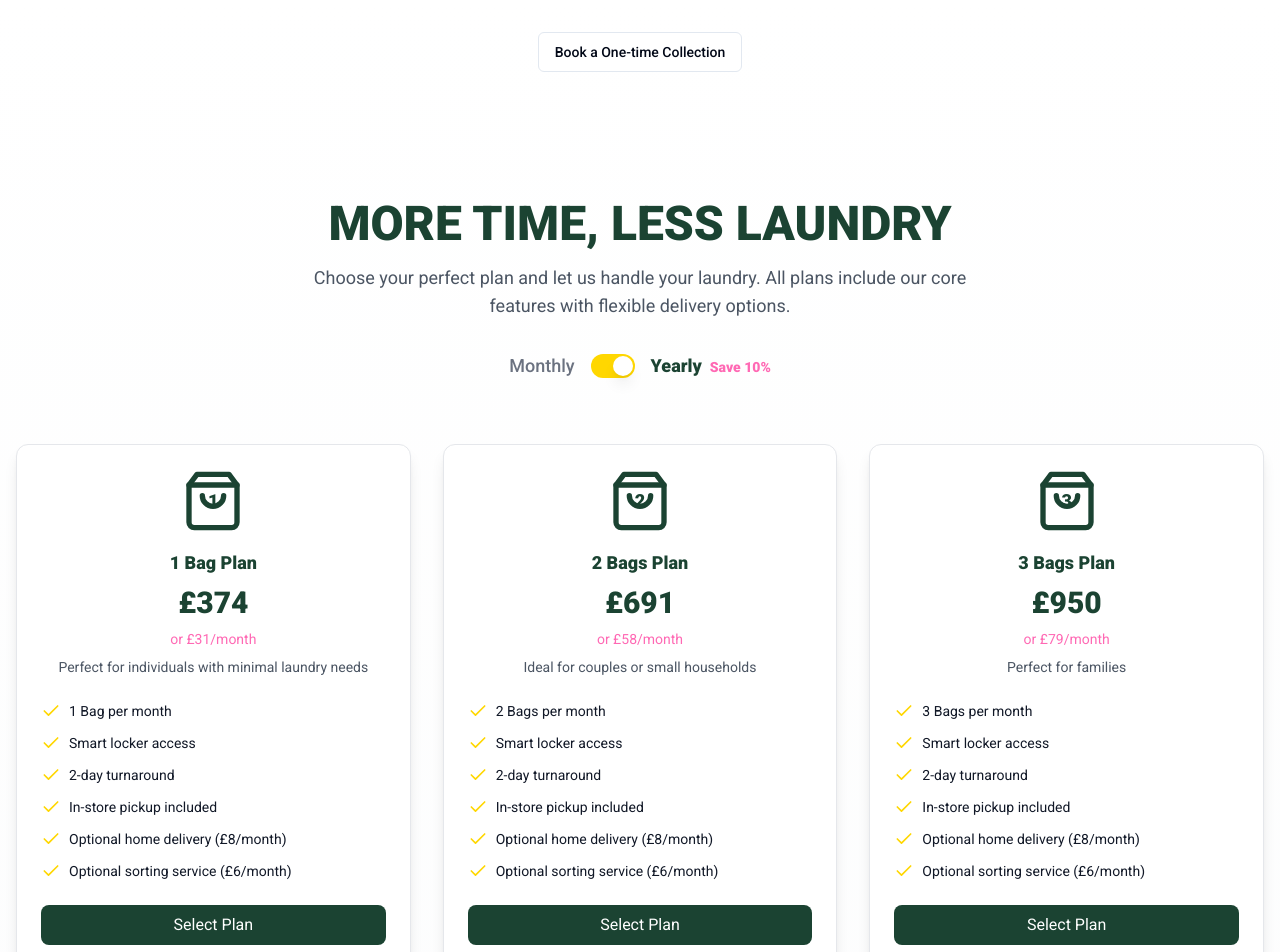
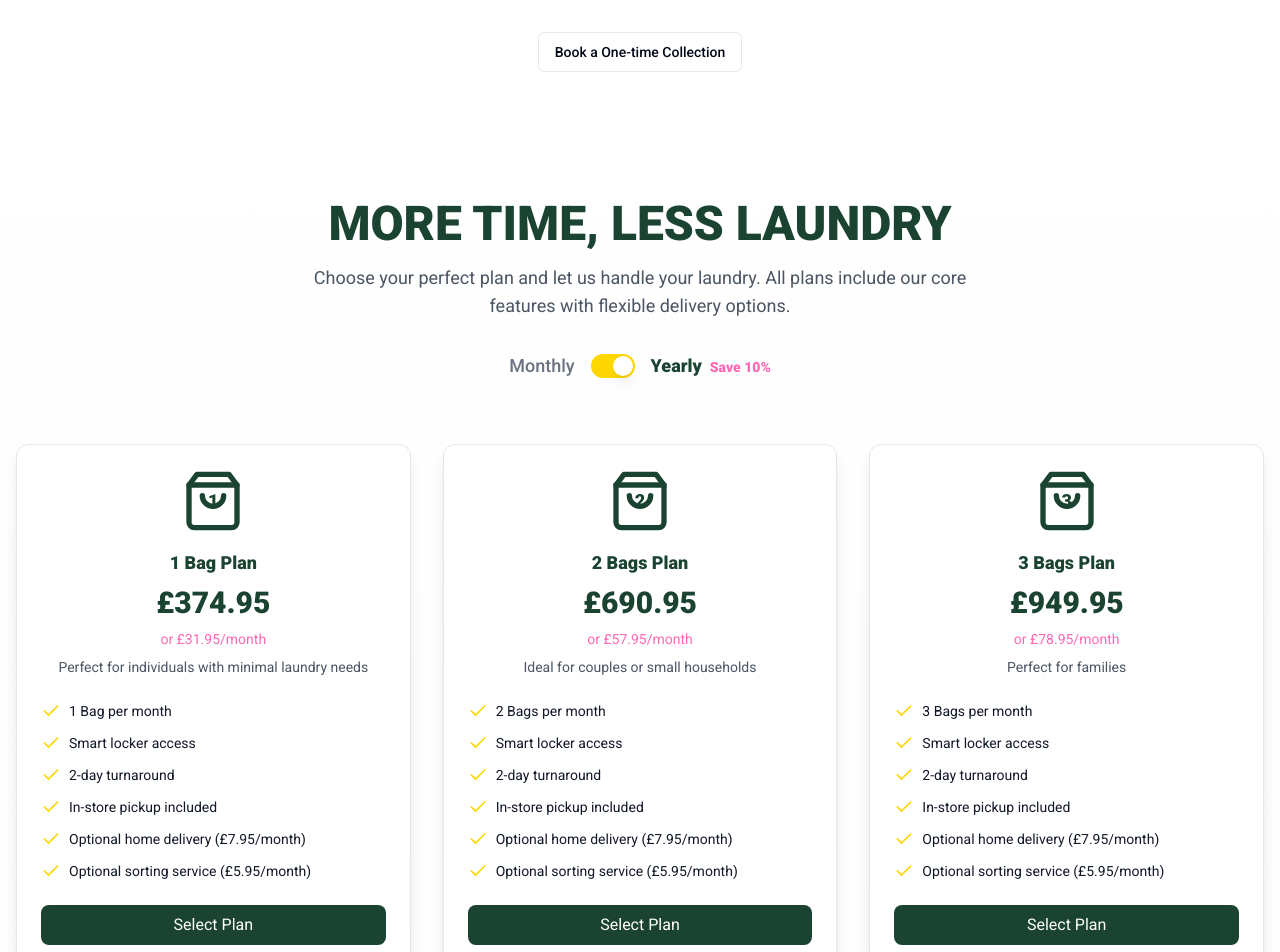
Before and after one commit to thecleanbean/cloud-subscription-hub-e5d188b0, a React (Vite) app: page / in a window 1280 px wide. Shown: the top 952 px of the page. Built offline with nearby package versions, Linux system fonts and the light colour scheme.

Commit message:
Update pricing to pence amounts
Changed the pricing values in the PricingSection and PricingCard components from pounds to sensible pence amounts to reflect the correct currency format.
[skip gpt_engineer]

```diff
--- a/src/components/PricingSection.tsx
+++ b/src/components/PricingSection.tsx
@@ -10,8 +10,8 @@ const PricingSection = ({ onPlanSelect }: { onPlanSelect: (plan: string) => void
   const plans = [
     {
       name: "1 Bag Plan",
-      monthlyPrice: "£31",
-      yearlyPrice: "£374",
+      monthlyPrice: "£31.95",
+      yearlyPrice: "£374.95",
       annualPrice: "Save 10% annually",
       description: "Perfect for individuals with minimal laundry needs",
       features: [
@@ -19,15 +19,15 @@ const PricingSection = ({ onPlanSelect }: { onPlanSelect: (plan: string) => void
         { name: "Smart locker access", included: true },
         { name: "2-day turnaround", included: true },
         { name: "In-store pickup included", included: true },
-        { name: "Optional home delivery (£8/month)", included: true },
-        { name: "Optional sorting service (£6/month)", included: true },
+        { name: "Optional home delivery (£7.95/month)", included: true },
+        { name: "Optional sorting service (£5.95/month)", included: true },
       ],
       icon: "1",
     },
     {
       name: "2 Bags Plan",
-      monthlyPrice: "£58",
-      yearlyPrice: "£691",
+      monthlyPrice: "£57.95",
+      yearlyPrice: "£690.95",
       annualPrice: "Save 10% annually",
       description: "Ideal for couples or small households",
       features: [
@@ -35,15 +35,15 @@ const PricingSection = ({ onPlanSelect }: { onPlanSelect: (plan: string) => void
         { name: "Smart locker access", included: true },
         { name: "2-day turnaround", included: true },
         { name: "In-store pickup included", included: true },
-        { name: "Optional home delivery (£8/month)", included: true },
-        { name: "Optional sorting service (£6/month)", included: true },
+        { name: "Optional home delivery (£7.95/month)", included: true },
+        { name: "Optional sorting service (£5.95/month)", included: true },
       ],
       icon: "2",
     },
     {
       name: "3 Bags Plan",
-      monthlyPrice: "£79",
-      yearlyPrice: "£950",
+      monthlyPrice: "£78.95",
+      yearlyPrice: "£949.95",
       annualPrice: "Save 10% annually",
       description: "Perfect for families",
       features: [
@@ -51,15 +51,15 @@ const PricingSection = ({ onPlanSelect }: { onPlanSelect: (plan: string) => void
         { name: "Smart locker access", included: true },
         { name: "2-day turnaround", included: true },
         { name: "In-store pickup included", included: true },
-        { name: "Optional home delivery (£8/month)", included: true },
-        { name: "Optional sorting service (£6/month)", included: true },
+        { name: "Optional home delivery (£7.95/month)", included: true },
+        { name: "Optional sorting service (£5.95/month)", included: true },
       ],
       icon: "3",
     },
     {
       name: "4 Bags Plan",
-      monthlyPrice: "£101",
-      yearlyPrice: "£1,209",
+      monthlyPrice: "£100.95",
+      yearlyPrice: "£1,208.95",
       annualPrice: "Save 10% annually",
       description: "Best value for large families",
       features: [
@@ -67,15 +67,15 @@ const PricingSection = ({ onPlanSelect }: { onPlanSelect: (plan: string) => void
         { name: "Smart locker access", included: true },
         { name: "2-day turnaround", included: true },
         { name: "In-store pickup included", included: true },
-        { name: "Optional home delivery (£8/month)", included: true },
-        { name: "Optional sorting service (£6/month)", included: true },
+        { name: "Optional home delivery (£7.95/month)", included: true },
+        { name: "Optional sorting service (£5.95/month)", included: true },
       ],
       icon: "4",
     },
     {
       name: "Weekly Plan",
-      monthlyPrice: "£110",
-      yearlyPrice: "£1,325",
+      monthlyPrice: "£109.95",
+      yearlyPrice: "£1,324.95",
       annualPrice: "Save 10% annually",
       description: "1 Bag collected, cleaned and returned weekly",
       features: [
@@ -83,15 +83,15 @@ const PricingSection = ({ onPlanSelect }: { onPlanSelect: (plan: string) => void
         { name: "Smart locker access", included: true },
         { name: "2-day turnaround", included: true },
         { name: "In-store pickup included", included: true },
-        { name: "Optional home delivery (£8/month)", included: true },
-        { name: "Optional sorting service (£6/month)", included: true },
+        { name: "Optional home delivery (£7.95/month)", included: true },
+        { name: "Optional sorting service (£5.95/month)", included: true },
       ],
       icon: "W",
     },
     {
       name: "Bag Swap",
-      monthlyPrice: "£180",
-      yearlyPrice: "£2,159",
+      monthlyPrice: "£179.95",
+      yearlyPrice: "£2,158.95",
       annualPrice: "Save 10% annually",
       description: "Drop Clean, Take Dirty - twice a week",
       features: [
@@ -99,8 +99,8 @@ const PricingSection = ({ onPlanSelect }: { onPlanSelect: (plan: string) => void
         { name: "Smart locker access", included: true },
         { name: "2-day turnaround", included: true },
         { name: "In-store pickup included", included: true },
-        { name: "Optional home delivery (£8/month)", included: true },
-        { name: "Optional sorting service (£6/month)", included: true },
+        { name: "Optional home delivery (£7.95/month)", included: true },
+        { name: "Optional sorting service (£5.95/month)", included: true },
       ],
       isPopular: true,
       icon: "↻",
```
